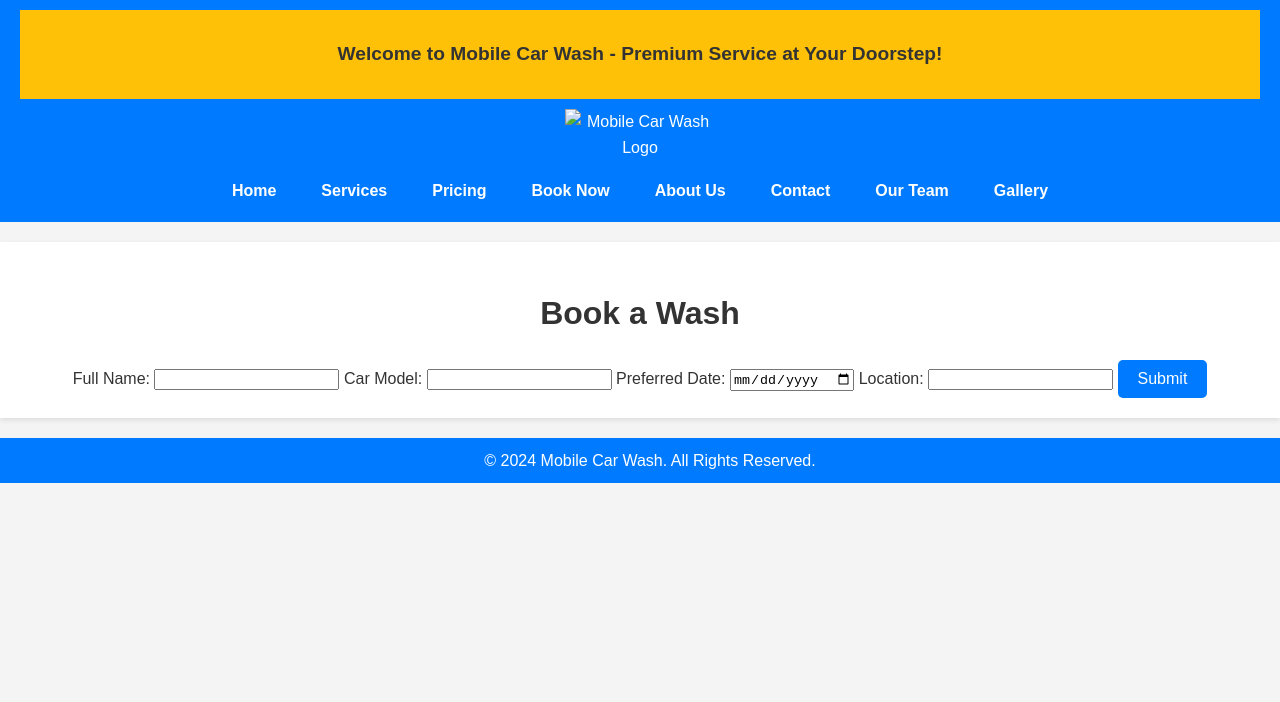
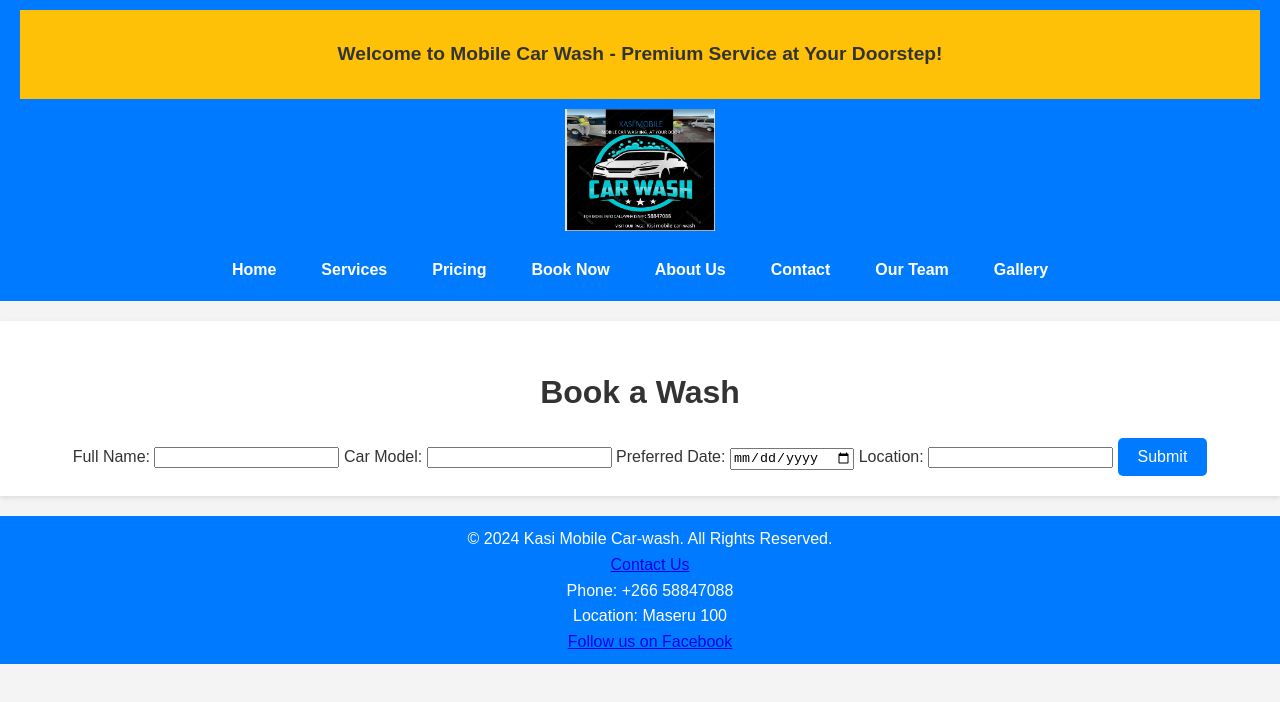
Before and after one commit to MONYAMANE410/Kasi-mobile-car-wash, a plain HTML site: page book.html in a window 1280 px wide. Drawn offline with Linux system fonts and the light colour scheme.

Commit message:
Update book.html

```diff
--- a/book.html
+++ b/book.html
@@ -12,7 +12,7 @@
             <p>Welcome to Mobile Car Wash - Premium Service at Your Doorstep!</p>
         </div>
         <div class="logo-container">
-            <img src="img/logo.jpg" alt="Mobile Car Wash Logo">
+            <img src="logo.jpg" alt="Mobile Car Wash Logo">
         </div>
         <nav>
             <a href="index.html">Home</a>
@@ -44,7 +44,11 @@
         </form>
     </section>
     <footer>
-        <p>&copy; 2024 Mobile Car Wash. All Rights Reserved.</p>
+        <p>© 2024 Kasi Mobile Car-wash. All Rights Reserved.</p>
+        <p><a href=":kasimobile@gmail.com">Contact Us</a></p>
+        <p>Phone: +266 58847088</p>
+        <p>Location: Maseru 100</p>
+        <p><a href="https://www.facebook.com/profile.php?id=61557360652709" target="_blank">Follow us on Facebook</a></p>
     </footer>
 
     <script>
@@ -61,7 +65,7 @@
             const message = `Booking Request:%0A%0AName: ${name}%0ACar: ${car}%0APreferred Date: ${date}%0ALocation: ${location}`;
 
             // Send to WhatsApp
-            const whatsappUrl = `https://wa.me/+26662178072?text=${message}`; // Replace 1234567890 with your WhatsApp number
+            const whatsappUrl = `https://wa.me/+26658847088?text=${message}`; // Replace 1234567890 with your WhatsApp number
             window.open(whatsappUrl, '_blank');
 
             // Send to Facebook Messenger
```
